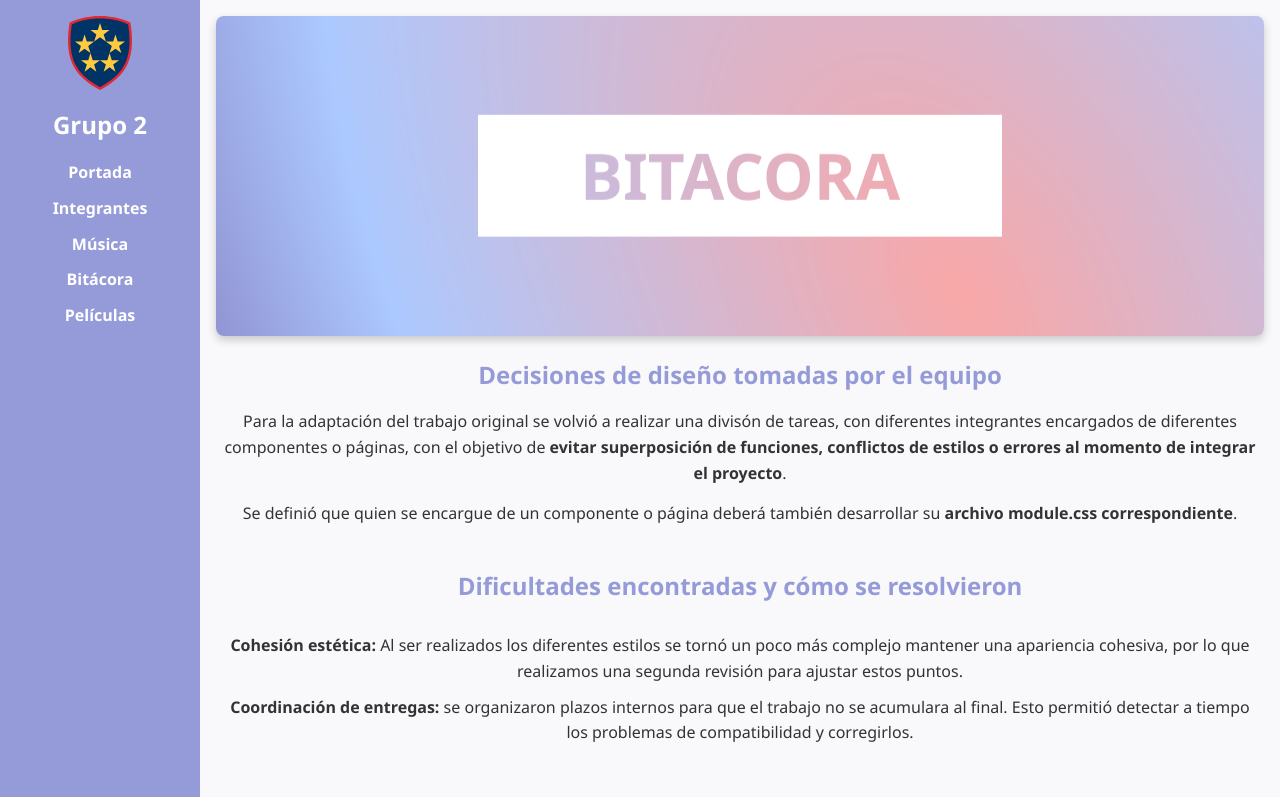
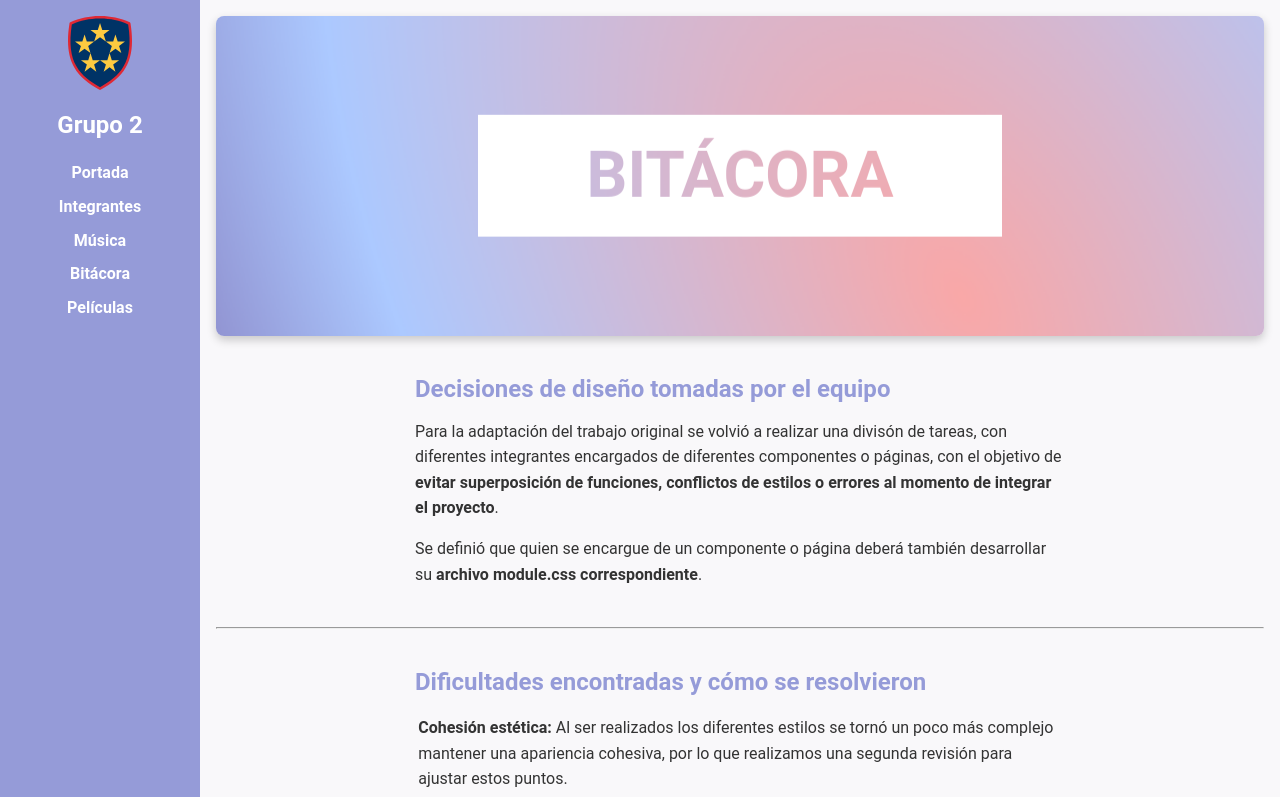
Before and after one commit to romanrios/ifts-front-tp2, a React (Vite) app: page /bitacora in a window 1280 px wide. Shown: the top 797 px of the page. Built offline with nearby package versions, Linux system fonts and the light colour scheme.

Commit message:
css bitacora

```diff
--- a/src/index.css
+++ b/src/index.css
@@ -8,11 +8,13 @@
 }
 
 body {
-  font-family: 'Roboto', 'Inter', sans-serif;
-  background: #f8f9fa;
+  font-family: 'Roboto', Arial, sans-serif;
+  background-color: #f9f8fa;
   color: #333;
-  line-height: 1.6
+  line-height: 1.6;
+  text-align: center;
 }
+
 
 a {
   text-decoration: none;
@@ -27,6 +29,7 @@ a {
 }
 
 .app-main {
+  width: 100%;
   flex: 1;
   margin-left: 200px;
   padding: 1rem
--- a/src/pages/Bitacora.jsx
+++ b/src/pages/Bitacora.jsx
@@ -1,20 +1,15 @@
 import styles from "./bitacora.module.css";
 
 function Bitacora() {
-  const containerStyle = {
-    display: "flex",
-    flexWrap: "wrap",
-    gap: "1rem",
-    justifyContent: "center",
-  };
 
   return (
     <>
       <div className={styles.fotoMain}>
-                <div className={styles.Titulo}>BITACORA</div>
+        <h1 className={styles.Titulo}>BITÁCORA</h1>
       </div>
+
       <section className={styles.section}>
-      <h2>Decisiones de diseño tomadas por el equipo</h2>
+        <h2 className={styles.h2}>Decisiones de diseño tomadas por el equipo</h2>
         <p>
           Para la adaptación del trabajo original se volvió a realizar una divisón de tareas, con diferentes integrantes encargados de diferentes componentes o páginas, con el objetivo de <strong> evitar superposición de funciones, conflictos
             de estilos o errores al momento de integrar el proyecto</strong>.
@@ -24,8 +19,10 @@ function Bitacora() {
         </p>
       </section>
 
+      <hr className={styles.hr} />
+
       <section className={styles.section}>
-      <h2>Dificultades encontradas y cómo se resolvieron</h2>
+        <h2 className={styles.h2}>Dificultades encontradas y cómo se resolvieron</h2>
         <ul className={styles.listaMain}>
           <li>
             <strong>Cohesión estética:</strong> Al ser realizados los diferentes estilos se tornó un poco más complejo mantener una apariencia cohesiva, por lo que realizamos una segunda revisión para ajustar estos puntos.
@@ -37,10 +34,12 @@ function Bitacora() {
         </ul>
       </section>
 
+      <hr className={styles.hr} />
+
       <section className={styles.section}>
-      <h2>Cambios importantes durante la implementación</h2>
+        <h2 className={styles.h2}>Cambios importantes durante la implementación</h2>
         <ul className={styles.listaMain}>
-        <li>Se incorporaró un menú de navegación lateral para <strong>facilitar la usabilidad</strong></li>
+          <li>Se incorporó un menú de navegación lateral para <strong>facilitar la usabilidad</strong></li>
           <li>Se decidió conservar los estilos y animaciones de forma unificada para los diferentes integrantes para <strong> aprovechar al máximo la modularidad de los componentes</strong>.</li>
         </ul>
       </section>
--- a/src/pages/Musica.jsx
+++ b/src/pages/Musica.jsx
@@ -1,4 +1,4 @@
-import React, { useEffect, useState } from "react";
+import { useEffect, useState } from "react";
 import styles from "./musica.module.css";
 import CardMusica from "../components/CardMusica/CardMusica";
 import cancionesData from "../data/musica.json";
--- a/src/pages/bitacora.module.css
+++ b/src/pages/bitacora.module.css
@@ -1,13 +1,3 @@
-body {
-    font-family: 'Segoe UI', Arial, sans-serif;
-    background-color: #f9f8fa;
-    color: #333;
-    line-height: 1.6;
-    text-align: center;
-    margin: 0;
-    padding: 0;
-}
-
 .fotoMain {
     background-image: url("/fondoMain.png");
     background-size: cover;
@@ -36,75 +26,36 @@ body {
     mix-blend-mode: screen;
 }
 
-li {
-    margin-top: 10px;
-    margin-bottom: 1px;
-}
-
 .listaMain {
     font-size: 1rem;
     padding: 0.2rem;
     list-style-type: none;
 }
 
-
-.container {
-    max-width: 900px;
-    margin: 0 auto;
-    padding: 20px;
-    text-align: justify;
+.h2 {
+    color: #959BD8;
+    font-weight: bolder;
+    line-height: 1.15;
+    text-wrap: pretty;
 }
 
-h1,
-h2 {
-    margin-bottom: 15px;
-    color: #959BD8;
-    font-weight: bolder;
+.hr {
+    margin: 15px 0;
 }
 
-p {
-    margin-bottom: 15px;
+.section {
+    margin: 40px auto;
+    text-align: left;
+    max-width: 650px;
 }
 
-section {
-    margin-bottom: 40px;
-}
-
-footer {
-    margin-top: 40px;
-    padding: 10px;
-    font-size: 0.9rem;
-    color: #666;
-    text-align: center;
-}
-
-.nav-btn {
-    display: inline-flex;
-    align-items: center;
-    justify-content: center;
-    margin-top: 20px;
-    width: 50px;
-    height: 50px;
-    border-radius: 50%;
-    background: linear-gradient(45deg, #fe6b8b, #4a90e2);
-    color: white;
-    font-size: 1.2em;
-    text-decoration: none;
-    transition: 0.3s;
-    border: none;
-    cursor: pointer;
-}
-
-.nav-btn:hover {
-    transform: scale(1.1);
-    box-shadow: 0 5px 15px rgba(0, 0, 0, 0.3);
+.section p,
+.section li {
+    margin: 15px 0;
+    padding: 0;
 }
 
 @media (max-width: 600px) {
-    .container {
-        padding: 15px;
-    }
-
     .Titulo {
         font-size: 7vw;
         width: 70%;
--- a/src/pages/portada.module.css
+++ b/src/pages/portada.module.css
@@ -1,14 +1,5 @@
-body {
-    font-family: 'Segoe UI', Arial, sans-serif;
-    background-color: #f9f8fa;
-    color: #333;
-    line-height: 1.6;
-    text-align: center;
-}
-
-
 .fotoMain {
-background-image: url("/fondoMain.png");
+    background-image: url("/fondoMain.png");
     background-size: cover;
     background-position: center;
     position: relative;
@@ -35,13 +26,13 @@ background-image: url("/fondoMain.png");
     mix-blend-mode: screen;
 }
 
-li {
-    margin-top: 10px;
-    margin-bottom: 1px;
-}
-
 .listaMain {
     font-size: 1rem;
     padding: 0.2rem;
     list-style-type: none;
 }
+
+.listaMain li {
+    margin-top: 10px;
+    margin-bottom: 1px;
+}
```
Lines whose indentation alone changed are shown as unchanged.
